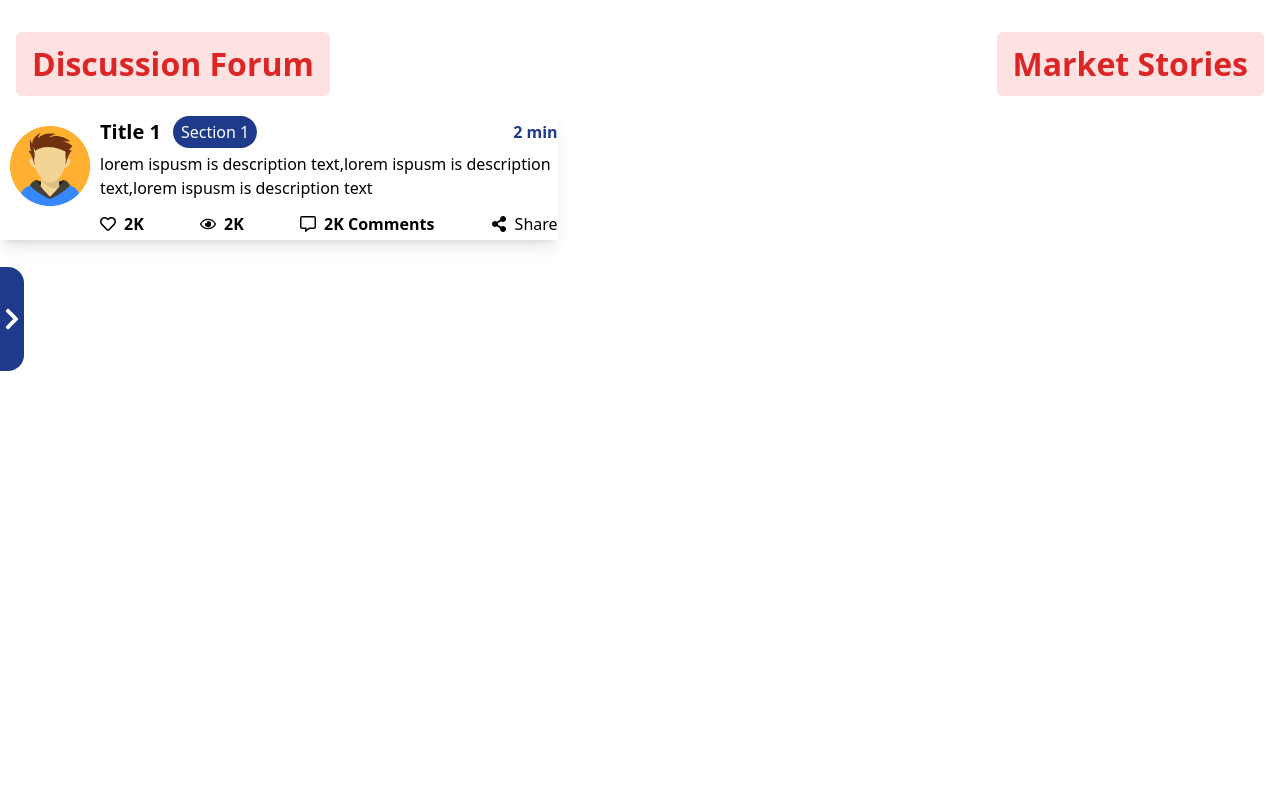
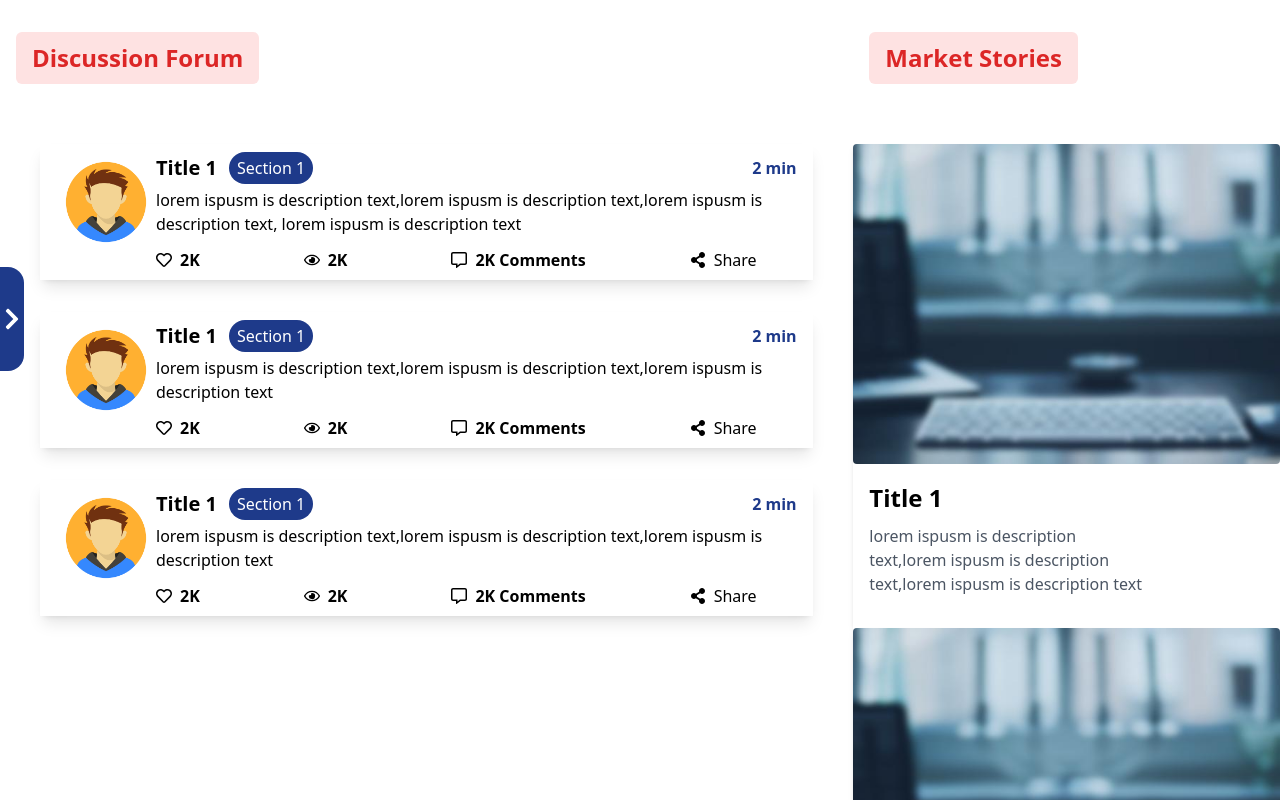
Before and after one commit to Mehdi-UX-Dev/Intern-Assignment, a Next.js app: page / in a window 1280 px wide. Shown: the top 800 px of the page. Built offline with nearby package versions, Linux system fonts and the light colour scheme.

Commit message:
developed homepage

```diff
--- a/app/page.tsx
+++ b/app/page.tsx
@@ -1,17 +1,33 @@
 "use client";
 import Cards from "@/components/Cards";
 import Header from "@/components/Header";
+import ImageCards from "@/components/ImageCards";
 import Navbar from "@/components/Navbar";
-import { useState } from "react";
+import ImageCard from "@/components/imageCard";
+import { useEffect, useState } from "react";
 import { FaChevronRight } from "react-icons/fa";
 
 function Home() {
+  const [page, togglePage] = useState({ forum: true, marketStories: false });
   const [isNavOpen, toggleNav] = useState(false);
+
+  const [isMdViewport, setIsMdViewport] = useState(false);
+
+  useEffect(() => {
+    function handleResize() {
+      setIsMdViewport(window.innerWidth <= 768);
+    }
+
+    window.addEventListener("resize", handleResize);
+    handleResize();
+
+    console.log("I am running");
+
+    return () => window.removeEventListener("resize", handleResize);
+  }, []);
   return (
     <main>
-      <Header />
-
-      {/* nav opener */}
+      <Header page={page} togglePage={togglePage} />
 
       {isNavOpen ? (
         <Navbar toggleNav={toggleNav} />
@@ -24,7 +40,14 @@ function Home() {
         </div>
       )}
 
-      <Cards />
+      {isMdViewport && page.forum && <Cards />}
+      {isMdViewport && page.marketStories && <ImageCards />}
+      {!isMdViewport && (
+        <div className="mt-8 grid md:grid-cols-6 lg:grid-cols-12">
+          <Cards />
+          <ImageCards />
+        </div>
+      )}
     </main>
   );
 }
--- a/components/Card.tsx
+++ b/components/Card.tsx
@@ -27,7 +27,7 @@ function Card({
   comments,
 }: CardProps) {
   return (
-    <div className="max-w-fi flex max-w-fit items-start bg-white py-1 shadow-lg ">
+    <div className=" flex w-fit items-start justify-center bg-white px-4 py-2  shadow-lg ">
       <Image src="/avatar.png" alt="" height={50} width={100} />
       <div>
         <div className="flex items-center justify-between">
@@ -40,9 +40,9 @@ function Card({
           <p className="font-semibold text-blue-900">{time}</p>
         </div>
         <div className="pt-1">
-          <p className="w-[50ch]">{description}</p>
+          <p className="w-[70ch]">{description}</p>
         </div>
-        <div className="flex w-[50ch] items-center justify-between pt-3">
+        <div className="flex items-center justify-between pr-10 pt-3">
           <div className="flex items-center gap-2">
             <FaRegHeart />
             <p className="font-semibold">{likes}</p>
--- a/components/Cards.tsx
+++ b/components/Cards.tsx
@@ -1,10 +1,10 @@
 import Card from "./Card";
-import data from "@/data.json";
+import { forumCards } from "@/data.json";
 
 function Cards() {
   return (
-    <div className="">
-      {data.map((item, idx) => (
+    <div className=" space-y-8 md:col-span-4 lg:col-span-8 lg:ml-10">
+      {forumCards.map((item, idx) => (
         <Card key={idx} {...item} />
       ))}
     </div>
--- a/components/Header.tsx
+++ b/components/Header.tsx
@@ -1,15 +1,25 @@
 "use client";
 import { cx } from "class-variance-authority";
-import React, { useState } from "react";
+import React, { SetStateAction, useState } from "react";
 
-function Header() {
-  const [page, togglePage] = useState({ forum: true, marketStories: false });
+function Header({
+  page,
+  togglePage,
+}: {
+  page: { forum: boolean; marketStories: boolean };
+  togglePage: React.Dispatch<
+    React.SetStateAction<{
+      forum: boolean;
+      marketStories: boolean;
+    }>
+  >;
+}) {
   return (
     <header className="border-x- z-10 h-20 border-black md:mt-8  md:border-0 md:px-4 ">
-      <div className="grid  grid-cols-2 gap-8  bg-blue-800  text-white  md:flex md:justify-between md:bg-white">
+      <div className="grid  grid-cols-2 gap-8 bg-blue-800 text-white  md:bg-white   lg:grid-cols-12">
         <h1
           className={cx(
-            " py-2 text-center text-[2rem] md:rounded-md md:bg-red-100 md:px-4 md:font-bold md:text-red-600",
+            " w-fit py-2 text-center text-[1.5rem] md:rounded-md md:bg-red-100 md:px-4 md:font-bold md:text-red-600 lg:col-span-8",
             {
               " border-b-4 border-red-500 bg-blue-950 md:border-0": page.forum,
             },
@@ -20,7 +30,7 @@ function Header() {
         </h1>
         <h1
           className={cx(
-            " py-2 text-center text-[2rem] md:rounded-md md:bg-red-100 md:px-4 md:font-bold md:text-red-600",
+            "w-fit py-2 text-center text-[1.5rem] md:rounded-md md:bg-red-100 md:px-4 md:font-bold md:text-red-600 lg:col-span-4",
             {
               " border-b-4 border-red-500 bg-blue-950 md:border-0":
                 page.marketStories,
--- /dev/null
+++ b/components/ImageCards.tsx
@@ -0,0 +1,15 @@
+import React from "react";
+import ImageCard from "./imageCard";
+import { storiesCards } from "@/data.json";
+
+function ImageCards() {
+  return (
+    <div className=" md:col-span-2 lg:col-span-4">
+      {storiesCards.map((item, idx) => (
+        <ImageCard key={idx} {...item} />
+      ))}
+    </div>
+  );
+}
+
+export default ImageCards;
--- /dev/null
+++ b/components/imageCard.tsx
@@ -0,0 +1,27 @@
+import Image from "next/image";
+import React from "react";
+
+interface CardProps {
+  title: string;
+  description: string;
+}
+
+function ImageCard({ title, description }: CardProps) {
+  return (
+    <div className=" w-fit bg-white shadow-md ">
+      <Image
+        src="/photo.jpg"
+        className="w-full rounded object-cover"
+        height={200}
+        width={200}
+        alt=""
+      />
+      <div className="space-y-2 pb-8 pl-4 pt-4">
+        <h3 className="text-[1.5rem] font-bold">{title}</h3>
+        <p className="w-[30ch] text-gray-600">{description}</p>
+      </div>
+    </div>
+  );
+}
+
+export default ImageCard;
--- a/data.json
+++ b/data.json
@@ -1,4 +1,14 @@
-[{
+{
+    "forumCards" : [{
+        "title": "Title 1",
+        "section": "Section 1",
+        "time":"2 min",
+        "description" : "lorem ispusm is description text,lorem ispusm is description text,lorem ispusm is description text, lorem ispusm is description text",
+        "likes": "2K",
+        "view": "2K",
+        "comments": "2K"
+    },
+    {
         "title": "Title 1",
         "section": "Section 1",
         "time":"2 min",
@@ -6,4 +16,23 @@
         "likes": "2K",
         "view": "2K",
         "comments": "2K"
-}]
+    },{
+        "title": "Title 1",
+        "section": "Section 1",
+        "time":"2 min",
+        "description" : "lorem ispusm is description text,lorem ispusm is description text,lorem ispusm is description text",
+        "likes": "2K",
+        "view": "2K",
+        "comments": "2K"
+    }
+],
+    "storiesCards" : [{
+        "title":"Title 1",
+        "description":"lorem ispusm is description text,lorem ispusm is description text,lorem ispusm is description text"
+    },
+    {
+        "title":"Title 1",
+        "description":"lorem ispusm is description text,lorem ispusm is description text,lorem ispusm is description text"
+    }
+]
+}
```
Also changed, not shown: public/photo.jpg (added). Lines whose indentation alone changed are shown as unchanged.
